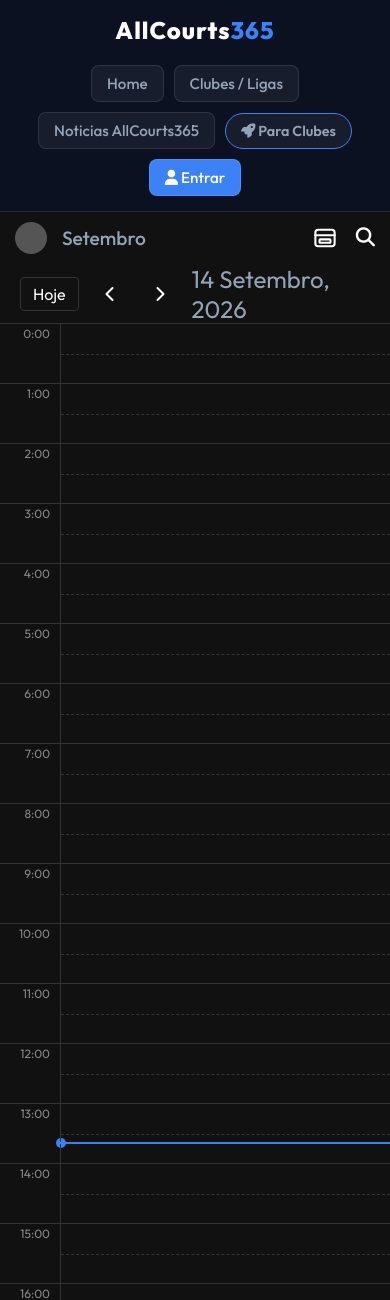
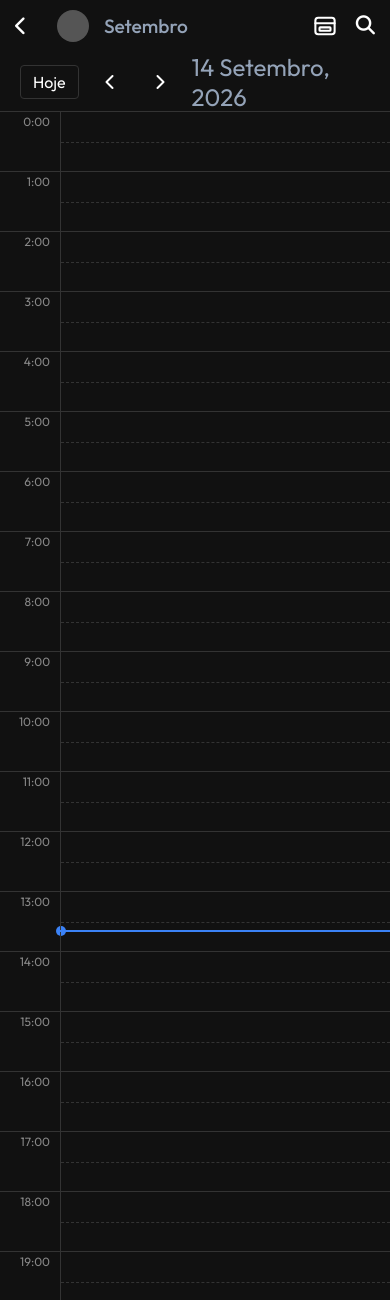
Before and after one commit to allcourts365/AllCourts365, a Django app: page /painel-atleta/calendario/ in a window 390 px wide. Shown: the top 1300 px of the page. Run offline with Django 5.2, Linux system fonts and the light colour scheme; the visitor is signed in with stand-in values (Sample User, id 1); data comes from the database, SQL or seed files in the repository; data that the repository does not hold is empty; some libraries are stand-ins or nearby versions.

Commit message:
Hide navbar on mobile to maximize calendar screen real estate and add a back button to the mobile calendar header

```diff
--- a/templates/athlete_calendar.html
+++ b/templates/athlete_calendar.html
@@ -296,6 +296,13 @@
     }
 
     @media (max-width: 768px) {
+        nav.glass-nav {
+            display: none !important;
+        }
+        .ol-container {
+            height: 100vh !important;
+        }
+
         .desktop-only {
             display: none !important;
         }
@@ -526,6 +533,9 @@
     <!-- Mobile Header -->
     <div class="ol-mobile-header mobile-only">
         <div class="ol-mobile-header-left">
+            <a href="javascript:history.back()" style="color: white; margin-right: 15px; text-decoration: none; display: flex; align-items: center;">
+                <i class="fas fa-chevron-left" style="font-size: 1.2rem;"></i>
+            </a>
             <div class="ol-mobile-profile-pic">
                 {% if active_profile and active_profile.user.avatar %}
                     <img src="{{ active_profile.user.avatar.url }}" style="width: 100%; height: 100%; border-radius: 50%; object-fit: cover;">
```
